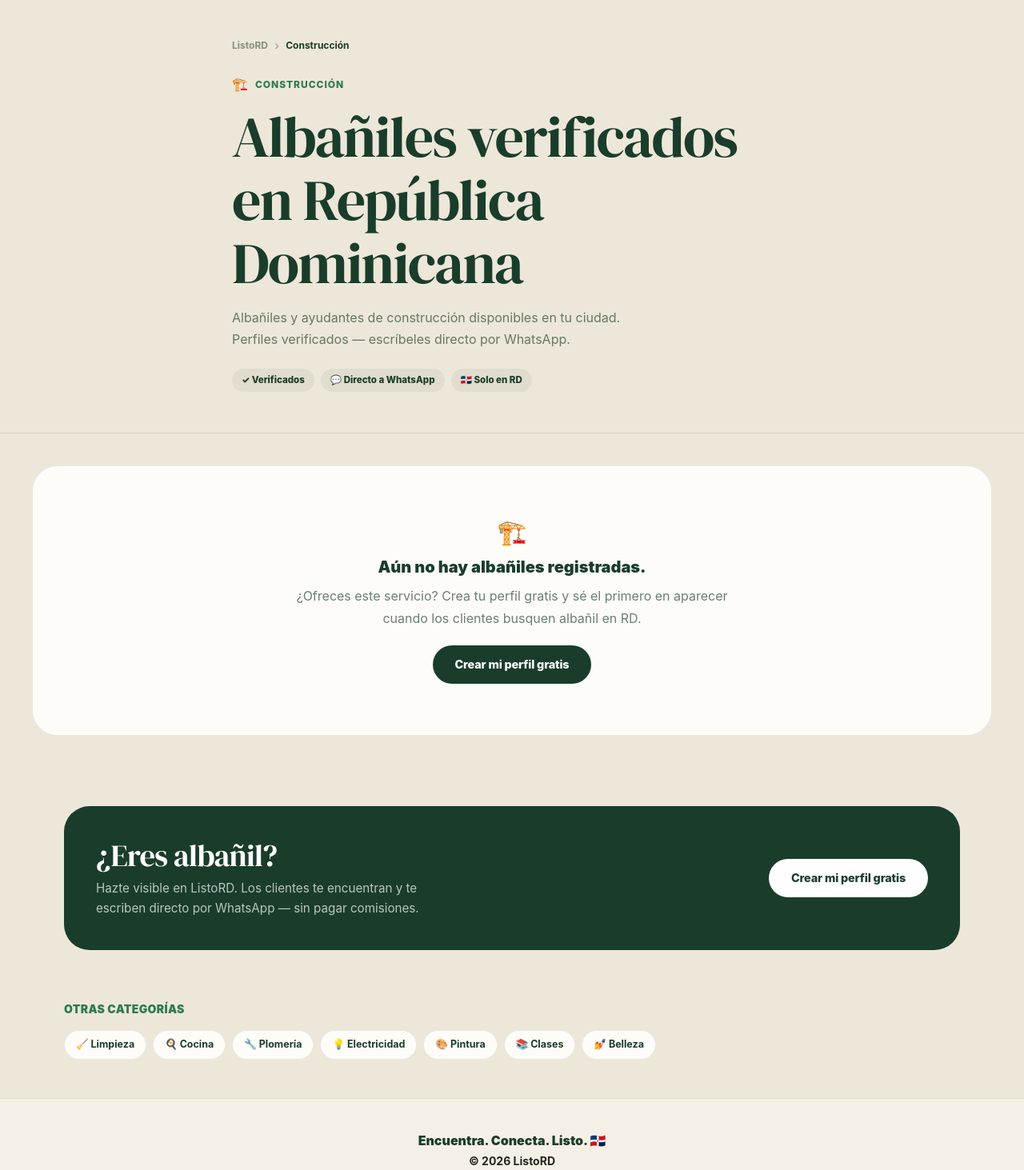
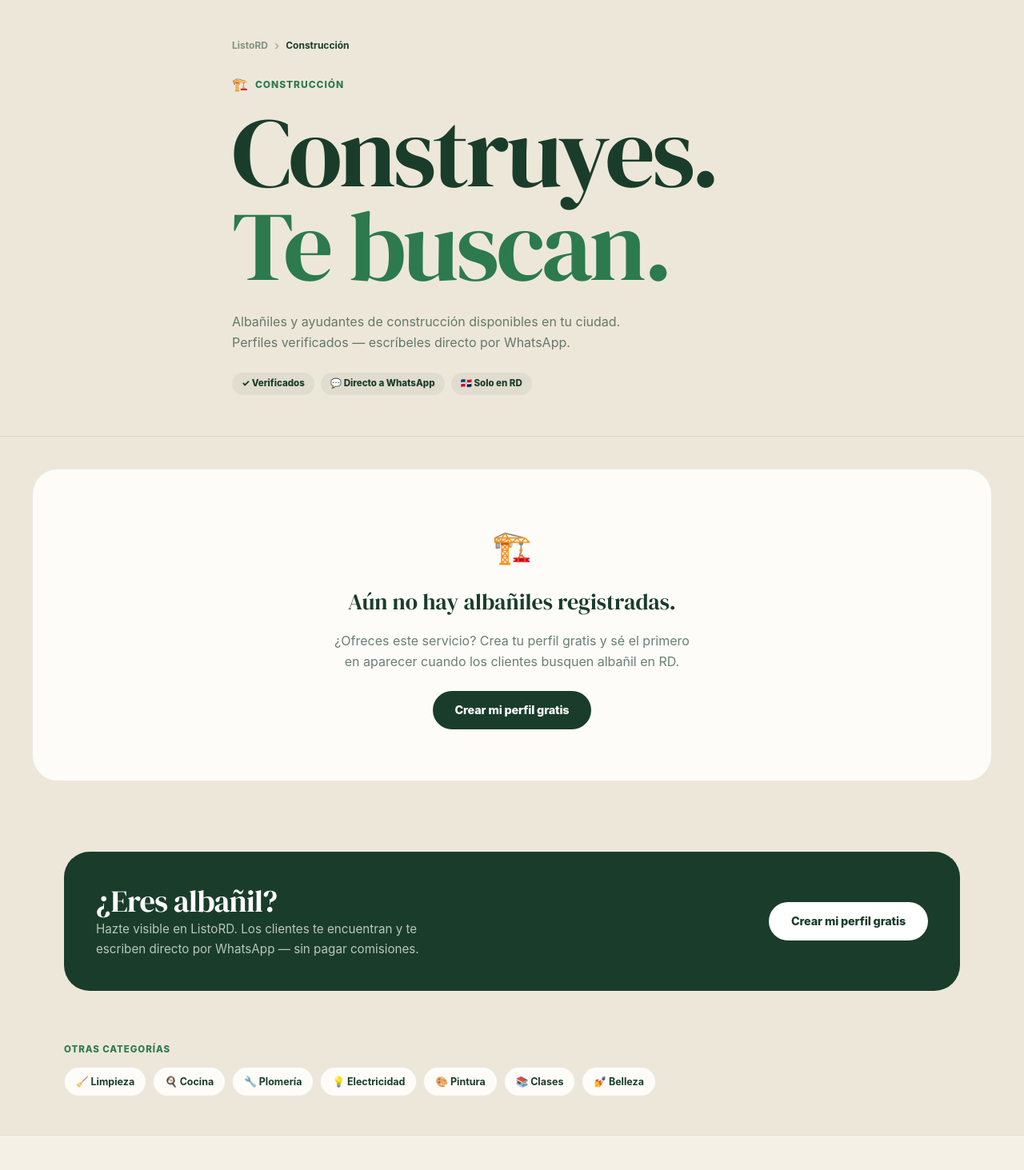
Before and after one commit to Fischer589/listord, a Next.js app: page /categorias/albanil in a window 1280 px wide. Shown: the part 120-1583 px from the top of the page at 80% size. Built offline with nearby package versions, Linux system fonts and the light colour scheme; no server answers; the database is empty.

Commit message:
V3 category pages: "Verb. Te buscan." hero pattern per category

```diff
--- a/app/categorias/[slug]/page.tsx
+++ b/app/categorias/[slug]/page.tsx
@@ -9,7 +9,18 @@ import { getWorkersResult } from "@/lib/workers";
 export const dynamic = "force-dynamic";
 export const revalidate = 0;
 
-// Pre-declare all known slugs for static analysis
+// Action-form verbs for each category slug
+const CATEGORY_VERBS: Record<string, string> = {
+  limpiadora:  "Limpias.",
+  cocinera:    "Cocinas.",
+  plomero:     "Arreglas.",
+  electricista:"Instalas.",
+  albanil:     "Construyes.",
+  pintor:      "Pintas.",
+  tutor:       "Enseñas.",
+  belleza:     "Embelleces.",
+};
+
 export function generateStaticParams() {
   return CATEGORIES.map((c) => ({ slug: c.slug }));
 }
@@ -122,6 +133,8 @@ export default async function CategoryPage({
   const hasWorkers = workers.length > 0;
   const count = workers.length;
 
+  const verb = CATEGORY_VERBS[cat.slug] ?? `${cat.label}.`;
+
   return (
     <>
       <AppHeader />
@@ -129,7 +142,7 @@ export default async function CategoryPage({
 
       <main className="page-shell">
 
-        {/* ── CATEGORY HERO ── */}
+        {/* ── CATEGORY HERO — "Verb. Te buscan." ── */}
         <section className="cat-hero">
           <div className="container cat-hero-inner">
 
@@ -142,19 +155,22 @@ export default async function CategoryPage({
               <span className="cat-breadcrumb-current">{cat.label}</span>
             </nav>
 
-            {/* Kicker + Title */}
+            {/* The "ad" pattern */}
             <p className="cat-kicker">
               <span className="cat-kicker-emoji">{cat.emoji}</span>
               {cat.label}
             </p>
-            <h1 className="cat-title">{cat.heroTitle}</h1>
+            <h1 className="cat-verb">{verb}</h1>
+            <h2 className="cat-verb" style={{ color: "var(--green)", marginTop: "0", marginBottom: "1.5rem" }}>
+              Te buscan.
+            </h2>
             <p className="cat-desc">{cat.heroDesc}</p>
 
             {/* Live count */}
             {hasWorkers && (
               <div className="cat-count-row">
                 <span className="cat-count-dot" aria-hidden="true" />
-                <span className="cat-count-text">
+                <span>
                   <strong>{count}</strong>{" "}
                   {count === 1 ? cat.singular : cat.plural} disponible
                   {count !== 1 ? "s" : ""} ahora
@@ -172,43 +188,33 @@ export default async function CategoryPage({
           </div>
         </section>
 
-        {/* ── IMMERSIVE WORKER DISCOVERY ── */}
+        {/* ── WORKER DISCOVERY ── */}
         <section className="container cat-discovery-section">
           {!workersResult.ok ? (
             <div className="empty-state">
-              <p className="text-sm font-black uppercase tracking-wide text-hoja">
-                Error de conexión
-              </p>
-              <h3 className="mt-2 text-xl font-black text-ink">
+              <p className="section-eyebrow">Error de conexión</p>
+              <h3 style={{ fontFamily: "var(--font-display)", fontSize: "1.75rem", fontWeight: 400, color: "var(--ink)", margin: "0.75rem 0" }}>
                 No pudimos cargar los perfiles ahora mismo.
               </h3>
-              <p className="mt-2 leading-7 text-ink/65">
+              <p style={{ color: "rgba(26,61,43,0.65)", marginBottom: "1.5rem" }}>
                 Intenta de nuevo en unos minutos.
               </p>
-              <Link
-                href={`/categorias/${cat.slug}`}
-                className="btn-primary tap-target mt-5 inline-flex items-center justify-center px-6 py-3 text-white"
-              >
+              <Link href={`/categorias/${cat.slug}`} className="btn-primary tap-target">
                 Intentar de nuevo
               </Link>
             </div>
           ) : hasWorkers ? (
             <WorkerDiscovery workers={workers} categoryLabel={cat.label} />
           ) : (
-            /* Empty — still a useful SEO page + CTA for workers */
             <div className="empty-state">
-              <p className="text-3xl">{cat.emoji}</p>
-              <h3 className="mt-3 text-xl font-black text-ink">
+              <p style={{ fontSize: "2.5rem", marginBottom: "0.75rem" }}>{cat.emoji}</p>
+              <h3 style={{ fontFamily: "var(--font-display)", fontSize: "1.75rem", fontWeight: 400, color: "var(--ink)", marginBottom: "0.75rem" }}>
                 Aún no hay {cat.plural} registradas.
               </h3>
-              <p className="mx-auto mt-2 max-w-xl leading-7 text-ink/65">
-                ¿Ofreces este servicio? Crea tu perfil gratis y sé el primero
-                en aparecer cuando los clientes busquen {cat.singular} en RD.
+              <p style={{ color: "rgba(26,61,43,0.65)", maxWidth: "460px", marginBottom: "1.5rem" }}>
+                ¿Ofreces este servicio? Crea tu perfil gratis y sé el primero en aparecer cuando los clientes busquen {cat.singular} en RD.
               </p>
-              <Link
-                href="/trabajadores/registro"
-                className="btn-primary tap-target mt-5 inline-flex items-center justify-center px-6 py-3 text-white"
-              >
+              <Link href="/trabajadores/registro" className="btn-primary tap-target">
                 Crear mi perfil gratis
               </Link>
             </div>
@@ -219,17 +225,14 @@ export default async function CategoryPage({
         <section className="container worker-cta-banner">
           <div className="worker-cta-inner">
             <div>
-              <h2 className="text-xl font-black text-ink">
-                ¿Eres {cat.singular}?
-              </h2>
-              <p className="mt-1.5 leading-7 text-ink/65">
-                Hazte visible en ListoRD. Los clientes te encuentran y te
-                escriben directo por WhatsApp — sin pagar comisiones.
+              <h2>¿Eres {cat.singular}?</h2>
+              <p>
+                Hazte visible en ListoRD. Los clientes te encuentran y te escriben directo por WhatsApp — sin pagar comisiones.
               </p>
             </div>
             <Link
               href="/trabajadores/registro"
-              className="btn-primary tap-target inline-flex shrink-0 items-center justify-center px-6 py-4 text-base text-white"
+              className="btn-primary tap-target"
             >
               Crear mi perfil gratis
             </Link>
@@ -238,16 +241,10 @@ export default async function CategoryPage({
 
         {/* ── OTHER CATEGORIES ── */}
         <section className="container cat-more-section">
-          <p className="mb-4 text-sm font-black uppercase tracking-wide text-hoja">
-            Otras categorías
-          </p>
-          <div className="category-pill-row">
+          <p className="section-eyebrow">Otras categorías</p>
+          <div className="category-pill-row" style={{ marginTop: "0.75rem" }}>
             {CATEGORIES.filter((c) => c.slug !== cat.slug).map((c) => (
-              <Link
-                key={c.slug}
-                href={`/categorias/${c.slug}`}
-                className="category-pill"
-              >
+              <Link key={c.slug} href={`/categorias/${c.slug}`} className="category-pill">
                 {c.emoji} {c.label}
               </Link>
             ))}
```
